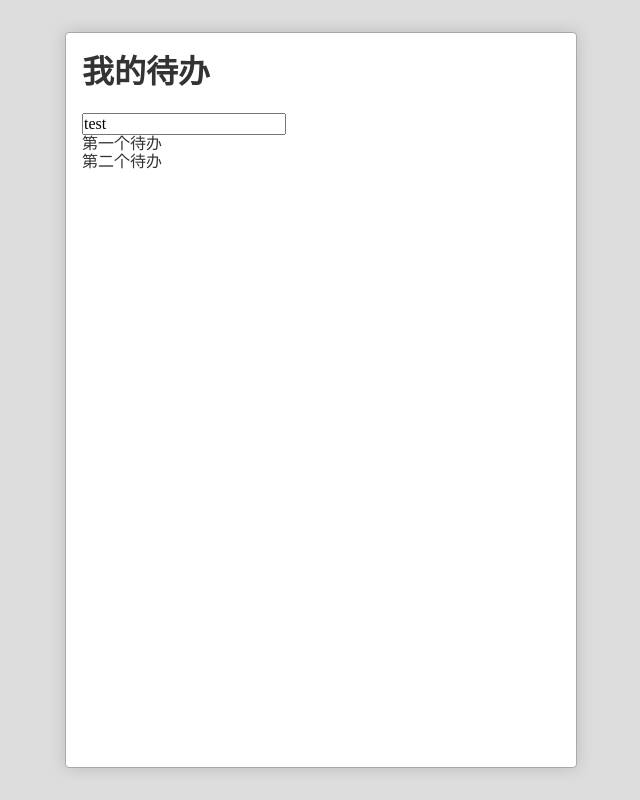
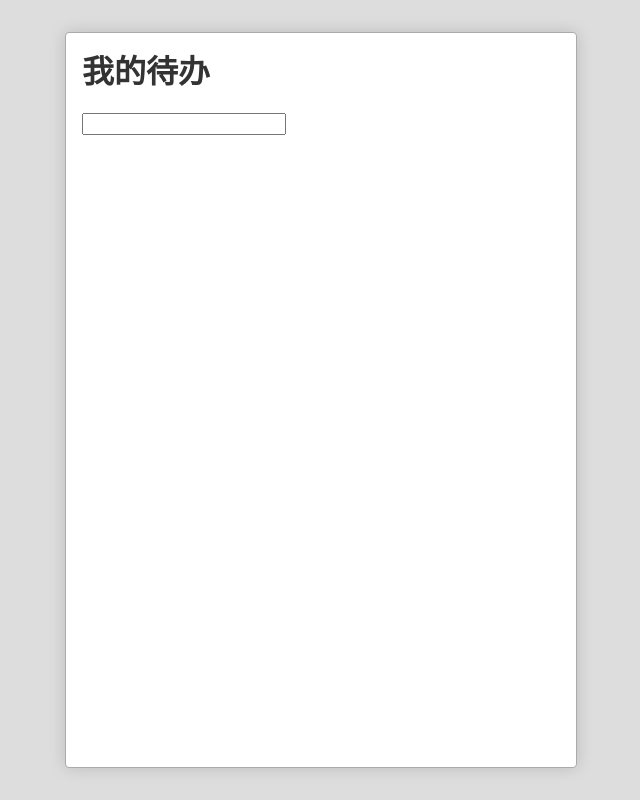
Before and after one commit to SageSanyue/reactTest1.0, a React (Create React App) app: page / in a window 1280 px wide. Shown: the whole page, without its empty margins (319-959 px from the left). Built offline with nearby package versions, Linux system fonts and the light colour scheme.

Commit message:
新增todo

```diff
--- a/src/App.js
+++ b/src/App.js
@@ -9,28 +9,26 @@
   constructor(props){
     super(props)
     this.state = {
-      newTodo: 'test',
-      todoList: [
-        {id:1,title:'第一个待办'},
-        {id:2,title:'第二个待办'},
-      ]
+      newTodo: '',
+      todoList: []
     }
   }
   render() {
 
     let todos = this.state.todoList.map((item,index)=>{
       return (
-      <li>
+      <li key={index}>
         <TodoItem todo={item} />
       </li>
       )
     })
+    console.log(todos)
 
     return (
       <div className="App">
         <h1>我的待办</h1>
         <div className="inputWrapper">
-          <TodoInput content={this.state.newTodo} onSubmit={this.addTodo} />
+          <TodoInput content={this.state.newTodo} onSubmit={this.addTodo.bind(this)} />
          </div>
         <ol>
           {todos}
@@ -38,9 +36,26 @@
       </div>
     )
   }
-  addTodo(){
-    console.log('要添加一个todo')
+  addTodo(event){
+    //console.log('要添加一个todo')
+    this.state.todoList.push({
+      id: idMaker(),
+      title: event.target.value,
+      status: null,
+      deleted: false
+    })
+    this.setState({
+      newTodo: '',
+      todoList: this.state.todoList
+    })
   }
 }
 
 export default App;
+
+let id = 0
+
+function idMaker(){
+  id += 1
+  return id
+}
--- a/src/TodoInput.js
+++ b/src/TodoInput.js
@@ -7,7 +7,7 @@
     submit(e){
         if(e.key === 'Enter'){
             //console.log('用户点击了回车')
-            this.props.onSubmit.call()
+            this.props.onSubmit(e)
         }
     }
 }
```
